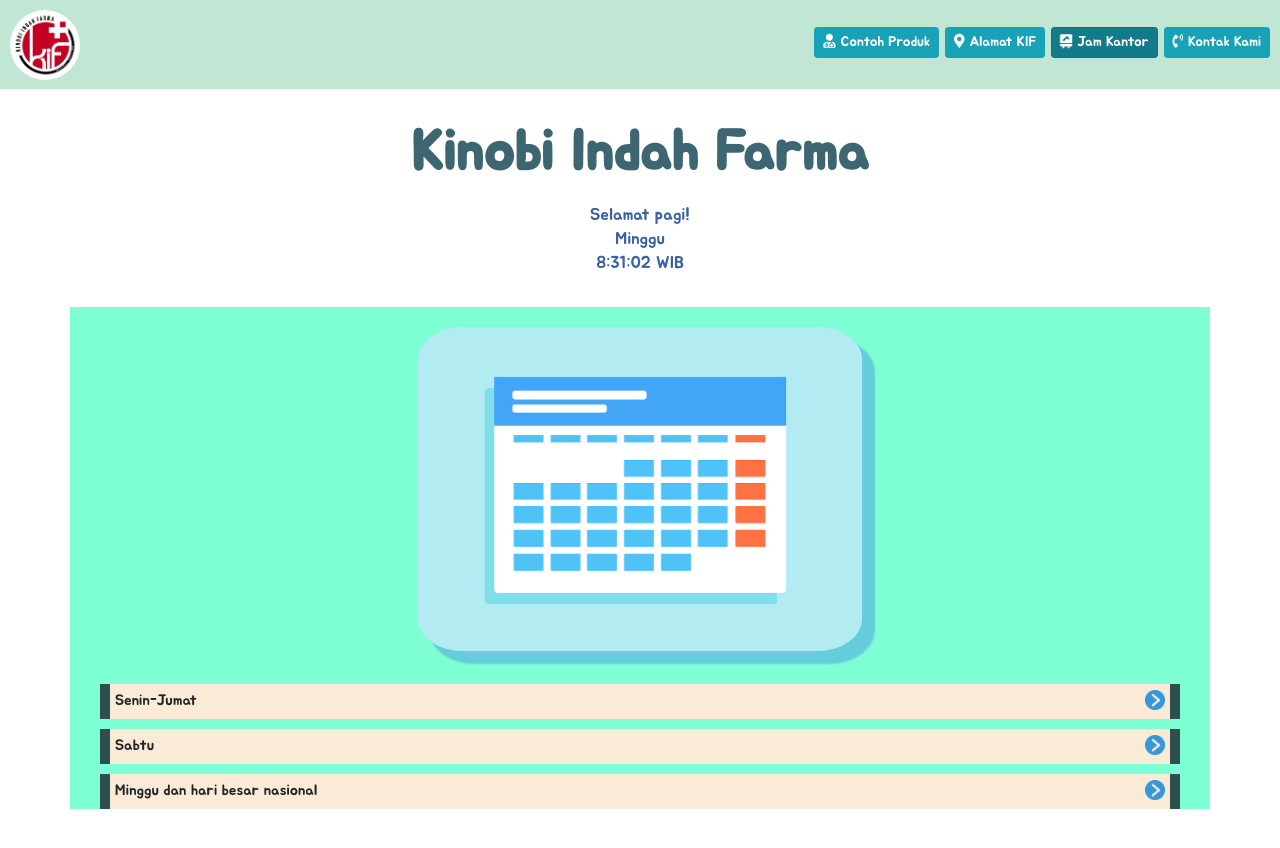
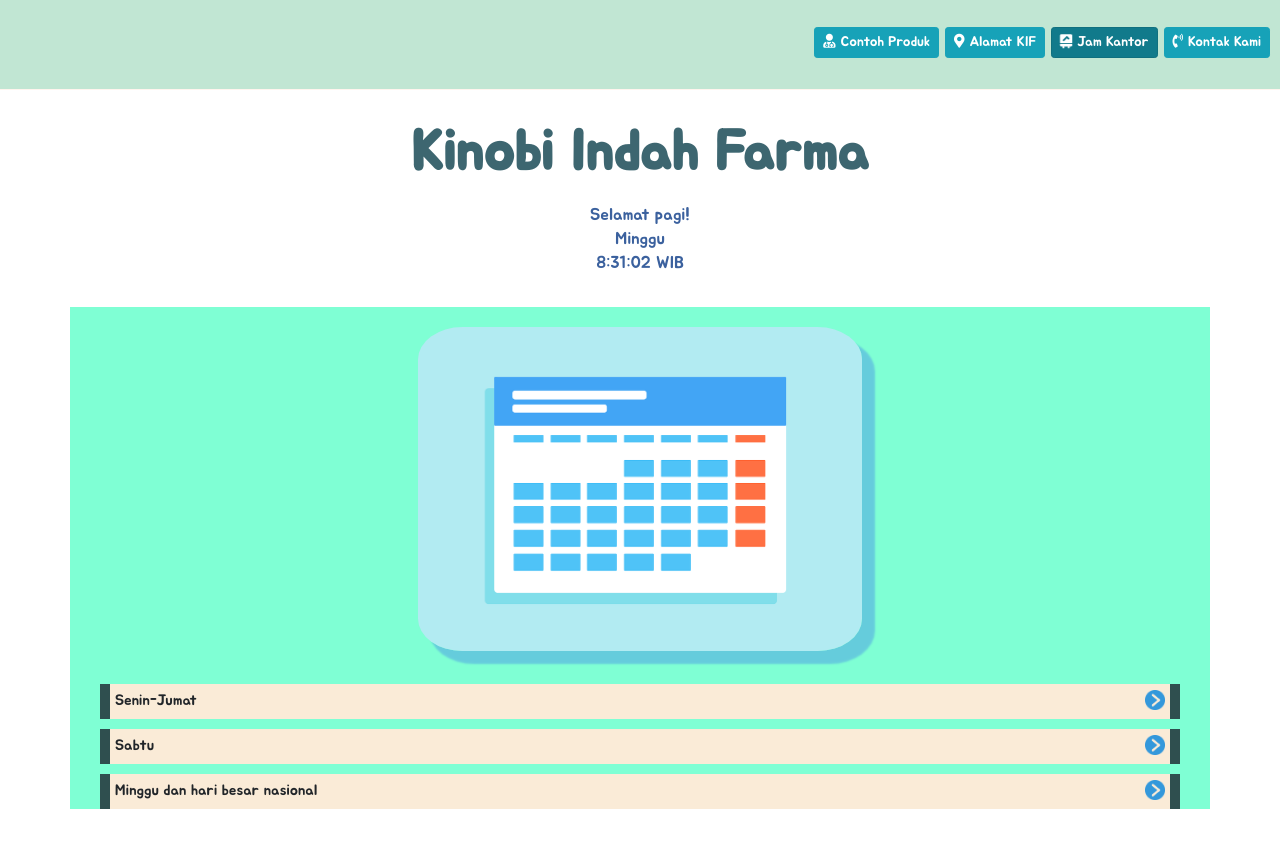
Before and after one commit to KinobiIndahFarma/kinobiindahfarma.github.io, a plain HTML site: page opening-hours.html in a window 1280 px wide. Drawn offline with nearby package versions, Linux system fonts and the light colour scheme.

Commit message:
Update opening-hours.html

```diff
--- a/opening-hours.html
+++ b/opening-hours.html
@@ -22,7 +22,7 @@
     <header>
         <div class="header">
             <div class="logo">
-                <img src="./resources/logo.jpg" alt="Kinobi Indah Farma Logo"/>
+
             </div>
 
 
```
